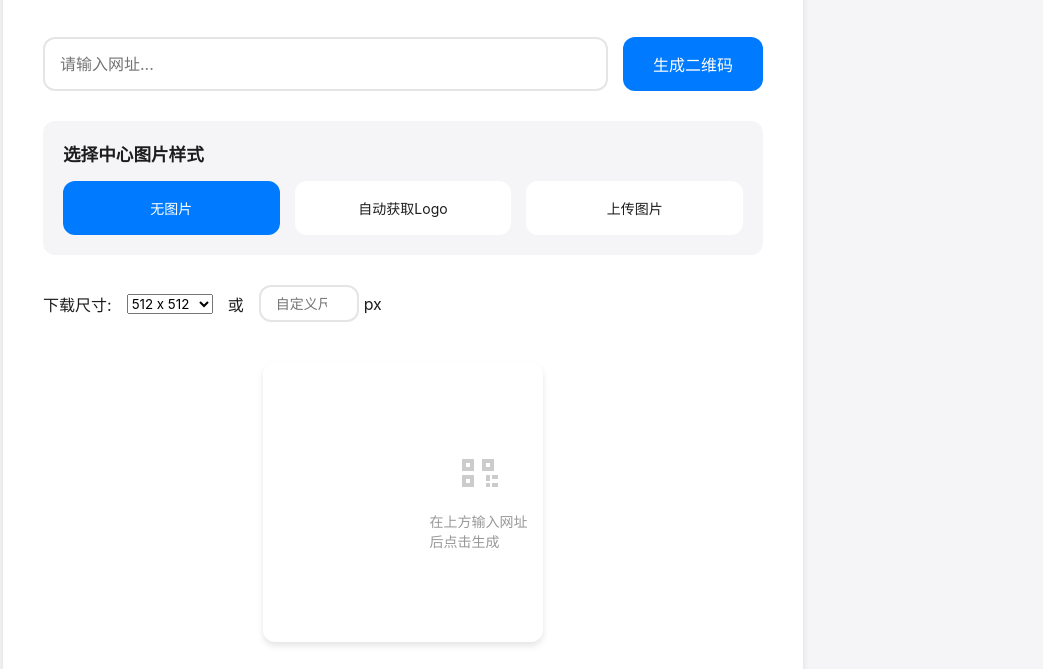
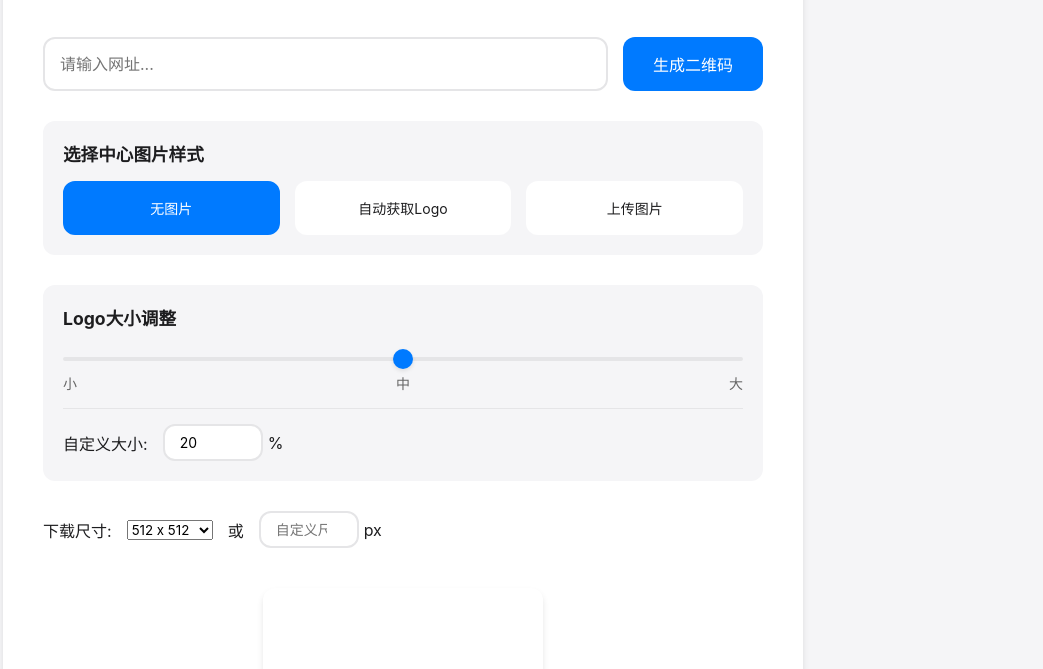
Before and after one commit to meidefanshenzhan/erweima, a plain HTML site: page index.html in a window 1280 px wide. Shown: the part 121-790 px from the top of the page, without its empty margins (237-1280 px from the left). Drawn offline with Linux system fonts and the light colour scheme.

Commit message:
Add files via upload

```diff
--- a/index.html
+++ b/index.html
@@ -40,6 +40,30 @@
                 <input type="file" id="logoUpload" accept="image/*" style="display: none;">
             </div>
 
+            <!-- Logo大小控制 -->
+            <div class="logo-size-control">
+                <h3>Logo大小调整</h3>
+                <div class="size-slider-container">
+                    <input type="range" id="logoSizeSlider"
+                           min="0.1" max="0.3" step="0.02" value="0.2"
+                           class="size-slider">
+                    <div class="size-labels">
+                        <span>小</span>
+                        <span>中</span>
+                        <span>大</span>
+                    </div>
+                </div>
+                <div class="custom-logo-size">
+                    <label for="customLogoSize">自定义大小:</label>
+                    <div class="size-input-group">
+                        <input type="number" id="customLogoSize"
+                               min="10" max="30" value="20"
+                               class="custom-size-input">
+                        <span>%</span>
+                    </div>
+                </div>
+            </div>
+
             <!-- 尺寸选择 -->
             <div class="size-selector">
                 <label for="sizeSelect">下载尺寸:</label>
--- a/script.js
+++ b/script.js
@@ -6,10 +6,12 @@ document.addEventListener('DOMContentLoaded', function() {
     const logoUpload = document.getElementById('logoUpload');
     const optionBtns = document.querySelectorAll('.option-btn');
     const loadingSpinner = document.querySelector('.loading-spinner');
-    const sizeSelect = document.getElementById('sizeSelect');
+    const logoSizeSlider = document.getElementById('logoSizeSlider');
+    const customLogoSize = document.getElementById('customLogoSize');
 
     let currentLogo = null;
     let currentLogoOption = 'none';
+    let currentLogoSize = 0.2; // 默认 Logo 大小为二维码的 20%
 
     // 初始状态下禁用下载按钮
     downloadBtn.disabled = true;
@@ -55,6 +57,10 @@ document.addEventListener('DOMContentLoaded', function() {
         }
     });
 
+    // 添加滑块和输入框的事件监听
+    logoSizeSlider.addEventListener('input', handleLogoSizeChange);
+    customLogoSize.addEventListener('input', handleCustomLogoSizeInput);
+
     // 生成二维码函数
     async function generateQRCode() {
         const url = urlInput.value.trim();
@@ -98,7 +104,7 @@ document.addEventListener('DOMContentLoaded', function() {
                 await addLogoToQR(currentLogo);
             }
 
-            // 启用下载按钮
+            // 启用载按钮
             downloadBtn.disabled = false;
             downloadBtn.style.opacity = '1';
             downloadBtn.style.cursor = 'pointer';
@@ -117,7 +123,6 @@ document.addEventListener('DOMContentLoaded', function() {
             const img = new Image();
             img.crossOrigin = 'anonymous';
             img.onload = function() {
-                // 获取生成的二维码图片
                 const qrImg = qrCanvas.querySelector('img');
                 if (!qrImg) {
                     reject(new Error('QR code image not found'));
@@ -125,31 +130,32 @@ document.addEventListener('DOMContentLoaded', function() {
                 }
 
                 const canvas = document.createElement('canvas');
-                canvas.width = 256;
-                canvas.height = 256;
+                const size = 256; // 固定二维码大小
+                canvas.width = size;
+                canvas.height = size;
                 const ctx = canvas.getContext('2d');
 
                 // 绘制二维码
-                ctx.drawImage(qrImg, 0, 0, 256, 256);
+                ctx.drawImage(qrImg, 0, 0, size, size);
 
-                // 计算Logo大小和位置
-                const size = canvas.width * 0.2;
-                const x = (canvas.width - size) / 2;
-                const y = (canvas.height - size) / 2;
+                // 使用当前 Logo 大小比例计算 Logo 尺寸
+                const logoSize = size * currentLogoSize;
+                const x = (size - logoSize) / 2;
+                const y = (size - logoSize) / 2;
 
-                // 绘制白色背景
+                // 绘制白色背景圈
                 ctx.fillStyle = '#ffffff';
                 ctx.beginPath();
-                ctx.arc(x + size/2, y + size/2, size/2 + 2, 0, Math.PI * 2);
+                ctx.arc(x + logoSize/2, y + logoSize/2, logoSize/2 + 2, 0, Math.PI * 2);
                 ctx.fill();
 
-                // 绘制Logo
+                // 绘制 Logo
                 ctx.save();
                 ctx.beginPath();
-                ctx.arc(x + size/2, y + size/2, size/2, 0, Math.PI * 2);
+                ctx.arc(x + logoSize/2, y + logoSize/2, logoSize/2, 0, Math.PI * 2);
                 ctx.closePath();
                 ctx.clip();
-                ctx.drawImage(img, x, y, size, size);
+                ctx.drawImage(img, x, y, logoSize, logoSize);
                 ctx.restore();
 
                 // 替换原来的二维码图片
@@ -253,4 +259,27 @@ document.addEventListener('DOMContentLoaded', function() {
         updatePreviewVisibility(false);
         // ... 其他错误处理逻辑 ...
     }
+
+    // 处理滑块改变
+    function handleLogoSizeChange(e) {
+        currentLogoSize = parseFloat(e.target.value);
+        customLogoSize.value = Math.round(currentLogoSize * 100);
+        if (currentLogoOption !== 'none') {
+            generateQRCode(); // 重新生成二维码和 Logo
+        }
+    }
+
+    // 处理自定义输入
+    function handleCustomLogoSizeInput(e) {
+        let value = parseInt(e.target.value);
+        if (isNaN(value)) value = 20;
+        value = Math.min(Math.max(value, 10), 30); // 限制在 10-30% 之间
+
+        currentLogoSize = value / 100;
+        logoSizeSlider.value = currentLogoSize;
+        e.target.value = value;
+        if (currentLogoOption !== 'none') {
+            generateQRCode(); // 重新生成二维码和 Logo
+        }
+    }
 });
--- a/style.css
+++ b/style.css
@@ -307,3 +307,83 @@ h1 {
         height: 200px;
     }
 }
+
+/* Logo大小控制样式 */
+.logo-size-control {
+    background: #f5f5f7;
+    padding: 20px;
+    border-radius: var(--border-radius);
+    margin-bottom: 30px;
+}
+
+.logo-size-control h3 {
+    margin-bottom: 15px;
+    font-size: 1.1rem;
+    color: #1d1d1f;
+}
+
+.size-slider-container {
+    margin-bottom: 15px;
+}
+
+.size-slider {
+    width: 100%;
+    height: 4px;
+    background: #e5e5e7;
+    border-radius: 2px;
+    -webkit-appearance: none;
+    appearance: none;
+    outline: none;
+}
+
+.size-slider::-webkit-slider-thumb {
+    -webkit-appearance: none;
+    appearance: none;
+    width: 20px;
+    height: 20px;
+    background: var(--primary-color);
+    border-radius: 50%;
+    cursor: pointer;
+    box-shadow: 0 2px 4px rgba(0, 0, 0, 0.1);
+    transition: transform 0.2s;
+}
+
+.size-slider::-webkit-slider-thumb:hover {
+    transform: scale(1.1);
+}
+
+.size-labels {
+    display: flex;
+    justify-content: space-between;
+    margin-top: 8px;
+    color: #666;
+    font-size: 14px;
+}
+
+.custom-logo-size {
+    display: flex;
+    align-items: center;
+    gap: 15px;
+    margin-top: 15px;
+    padding-top: 15px;
+    border-top: 1px solid #e5e5e7;
+}
+
+.size-input-group {
+    display: flex;
+    align-items: center;
+    gap: 5px;
+}
+
+.custom-size-input {
+    width: 100px;
+    padding: 8px 15px;
+    border: 2px solid #e5e5e7;
+    border-radius: var(--border-radius);
+    font-size: 14px;
+}
+
+.custom-size-input:focus {
+    outline: none;
+    border-color: var(--primary-color);
+}
```
